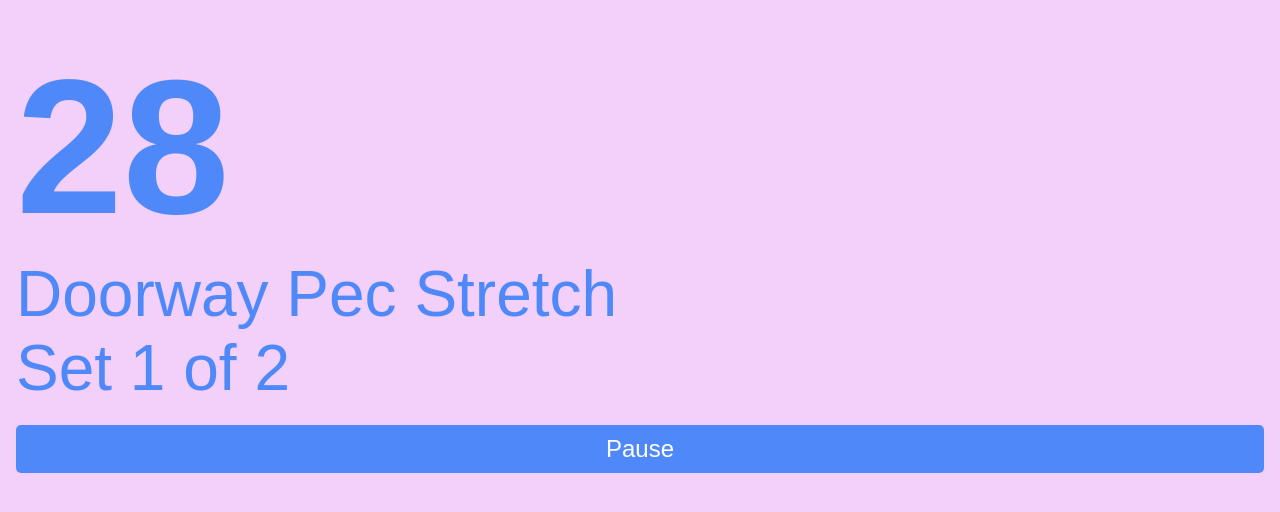
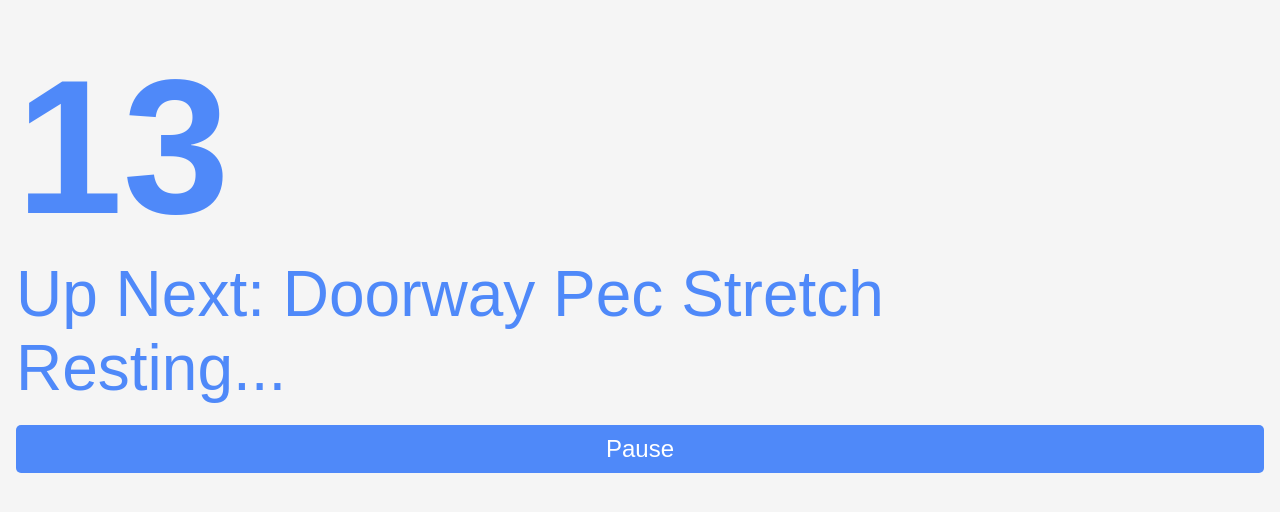
Before and after one commit to rkuykendall/workout, a React (Vite) app: page / in a window 1280 px wide. Both pictures are taken after a click on the button "Start Workout". Shown: the top 512 px of the page. Built offline with nearby package versions, Linux system fonts and the light colour scheme.

Commit message:
Move final rest to start, add completion screen

```diff
--- a/eslint.config.js
+++ b/eslint.config.js
@@ -28,7 +28,7 @@ export default tseslint.config(
       react,
     },
     settings: {
-      react: { version: '18.3' },
+      react: { version: '19.2' },
     },
     rules: {
       ...reactHooks.configs.recommended.rules,
--- a/src/App.css
+++ b/src/App.css
@@ -52,3 +52,32 @@ body {
   border-radius: 5px;
   cursor: pointer;
 }
+
+#workout-container.complete {
+  background-color: var(--blue);
+  color: #fff;
+  align-items: center;
+  justify-content: center;
+  text-align: center;
+  gap: 2rem;
+}
+
+#complete-checkmark {
+  font-size: 6rem;
+  line-height: 1;
+}
+
+#complete-message h1 {
+  font-size: 2.5rem;
+  margin: 0.5rem 0;
+}
+
+#complete-message p {
+  font-size: 1.25rem;
+  margin: 0;
+}
+
+#workout-container.complete .button {
+  background-color: #fff;
+  color: var(--blue);
+}
--- a/src/Workout.tsx
+++ b/src/Workout.tsx
@@ -6,10 +6,12 @@ import { useWakeLock } from './hooks/useWakeLock';
 function Workout({ audioContext }: { audioContext: AudioContext }) {
   const [isStarted, setIsStarted] = useState(true);
   const [isPaused, setIsPaused] = useState(false);
+  const [isComplete, setIsComplete] = useState(false);
   const [currentExerciseIndex, setCurrentExerciseIndex] = useState(0);
   const [currentSet, setCurrentSet] = useState(1);
-  const [timeLeft, setTimeLeft] = useState(workoutRoutine[0].duration);
-  const [isRest, setIsRest] = useState(false);
+  // The workout opens with a rest/get-ready countdown before the first exercise.
+  const [timeLeft, setTimeLeft] = useState(REST_TIME);
+  const [isRest, setIsRest] = useState(true);
   const [isRestBetweenSets, setIsRestBetweenSets] = useState(false);
   const [restTime, setRestTime] = useState(REST_TIME);
 
@@ -29,19 +31,6 @@ function Workout({ audioContext }: { audioContext: AudioContext }) {
     []
   );
 
-  const nextExercise = useCallback(() => {
-    setCurrentExerciseIndex((prevIndex) => {
-      if (prevIndex + 1 < workoutRoutine.length) {
-        setCurrentSet(1);
-        startTimer(workoutRoutine[prevIndex + 1].duration, false);
-        return prevIndex + 1;
-      } else {
-        setIsStarted(false);
-        return prevIndex;
-      }
-    });
-  }, [startTimer]);
-
   // Request wake lock when workout starts, release when it ends
   useEffect(() => {
     if (isStarted && isWakeLockSupported) {
@@ -59,20 +48,19 @@ function Workout({ audioContext }: { audioContext: AudioContext }) {
     if (timeLeft === 0) {
       setTimeout(() => {
         if (isRest) {
-          if (isRestBetweenSets) {
-            setIsRestBetweenSets(false);
-            startTimer(workoutRoutine[currentExerciseIndex].duration, false);
-          } else {
-            nextExercise();
-          }
+          // Rest is over; begin the exercise it was leading into.
+          startTimer(workoutRoutine[currentExerciseIndex].duration, false);
+        } else if (currentSet < workoutRoutine[currentExerciseIndex].sets) {
+          setCurrentSet((prevSet) => prevSet + 1);
+          setRestTime((prevRest) => prevRest + 1);
+          startTimer(restTime, true, true);
+        } else if (currentExerciseIndex + 1 < workoutRoutine.length) {
+          setCurrentExerciseIndex((prevIndex) => prevIndex + 1);
+          setCurrentSet(1);
+          startTimer(restTime, true, false);
         } else {
-          if (currentSet < workoutRoutine[currentExerciseIndex].sets) {
-            setCurrentSet((prevSet) => prevSet + 1);
-            setRestTime((prevRest) => prevRest + 1);
-            startTimer(restTime, true, true);
-          } else {
-            startTimer(restTime, true);
-          }
+          setIsStarted(false);
+          setIsComplete(true);
         }
       }, 100);
     }
@@ -87,12 +75,10 @@ function Workout({ audioContext }: { audioContext: AudioContext }) {
     isStarted,
     isPaused,
     isRest,
-    isRestBetweenSets,
     currentSet,
     currentExerciseIndex,
     restTime,
     audioContext,
-    nextExercise,
     startTimer,
   ]);
 
@@ -100,12 +86,33 @@ function Workout({ audioContext }: { audioContext: AudioContext }) {
     setIsPaused((prev) => !prev);
   };
 
-  const showUpNext: boolean =
-    isRest &&
-    !isRestBetweenSets &&
-    currentExerciseIndex + 1 < workoutRoutine.length;
+  const resetWorkout = () => {
+    setCurrentExerciseIndex(0);
+    setCurrentSet(1);
+    setRestTime(REST_TIME);
+    setIsPaused(false);
+    setIsComplete(false);
+    startTimer(REST_TIME, true, false);
+    setIsStarted(true);
+  };
+
+  if (isComplete) {
+    return (
+      <div id="workout-container" className="complete">
+        <div id="complete-message">
+          <div id="complete-checkmark">✓</div>
+          <h1>Workout Complete!</h1>
+          <p>Nice work — you finished every exercise.</p>
+        </div>
+        <button onClick={resetWorkout} className="button">
+          Start Again
+        </button>
+      </div>
+    );
+  }
+
+  const showUpNext: boolean = isRest && !isRestBetweenSets;
   const currentExercise = workoutRoutine[currentExerciseIndex];
-  const nextExerciseName = workoutRoutine[currentExerciseIndex + 1]?.name;
   const hasMultipleSets: boolean = currentExercise.sets > 1;
 
   return (
@@ -116,7 +123,9 @@ function Workout({ audioContext }: { audioContext: AudioContext }) {
       <div id="current-exercise" className="exercise">
         <div id="timer">{timeLeft}</div>
         <div id="exercise-name">
-          {showUpNext ? `Up Next: ${nextExerciseName}` : currentExercise.name}
+          {showUpNext
+            ? `Up Next: ${currentExercise.name}`
+            : currentExercise.name}
         </div>
         {hasMultipleSets && (
           <div id="set-count" className="visible">
--- a/src/hooks/useWakeLock.ts
+++ b/src/hooks/useWakeLock.ts
@@ -2,19 +2,14 @@ import { useState, useEffect, useCallback } from 'react';
 
 export function useWakeLock() {
   const [wakeLock, setWakeLock] = useState<WakeLockSentinel | null>(null);
-  const [isSupported, setIsSupported] = useState(false);
+  const [isSupported] = useState(() => 'wakeLock' in navigator);
   const [isActive, setIsActive] = useState(false);
-
-  useEffect(() => {
-    // Check if the Wake Lock API is supported
-    setIsSupported('wakeLock' in navigator);
-  }, []);
 
   const requestWakeLock = useCallback(async () => {
     if (!isSupported || wakeLock) return;
 
     try {
-      const wakeLockSentinel = await navigator.wakeLock!.request('screen');
+      const wakeLockSentinel = await navigator.wakeLock.request('screen');
       setWakeLock(wakeLockSentinel);
       setIsActive(true);
 
@@ -47,7 +42,7 @@ export function useWakeLock() {
   useEffect(() => {
     const handleVisibilityChange = () => {
       if (document.visibilityState === 'visible' && isActive && !wakeLock) {
-        requestWakeLock();
+        void requestWakeLock();
       }
     };
 
@@ -61,7 +56,7 @@ export function useWakeLock() {
   useEffect(() => {
     return () => {
       if (wakeLock) {
-        releaseWakeLock();
+        void releaseWakeLock();
       }
     };
   }, [wakeLock, releaseWakeLock]);
--- a/vite.config.ts
+++ b/vite.config.ts
@@ -4,5 +4,5 @@ import react from '@vitejs/plugin-react-swc';
 // https://vite.dev/config/
 export default defineConfig({
   plugins: [react()],
-  base: '/workout/',  // Should match your repository name
+  base: '/workout/', // Should match your repository name
 });
```
Also changed, not shown: package.json (+14 -14 lines), 1 other file (tests, documents, lock files or other folders).
